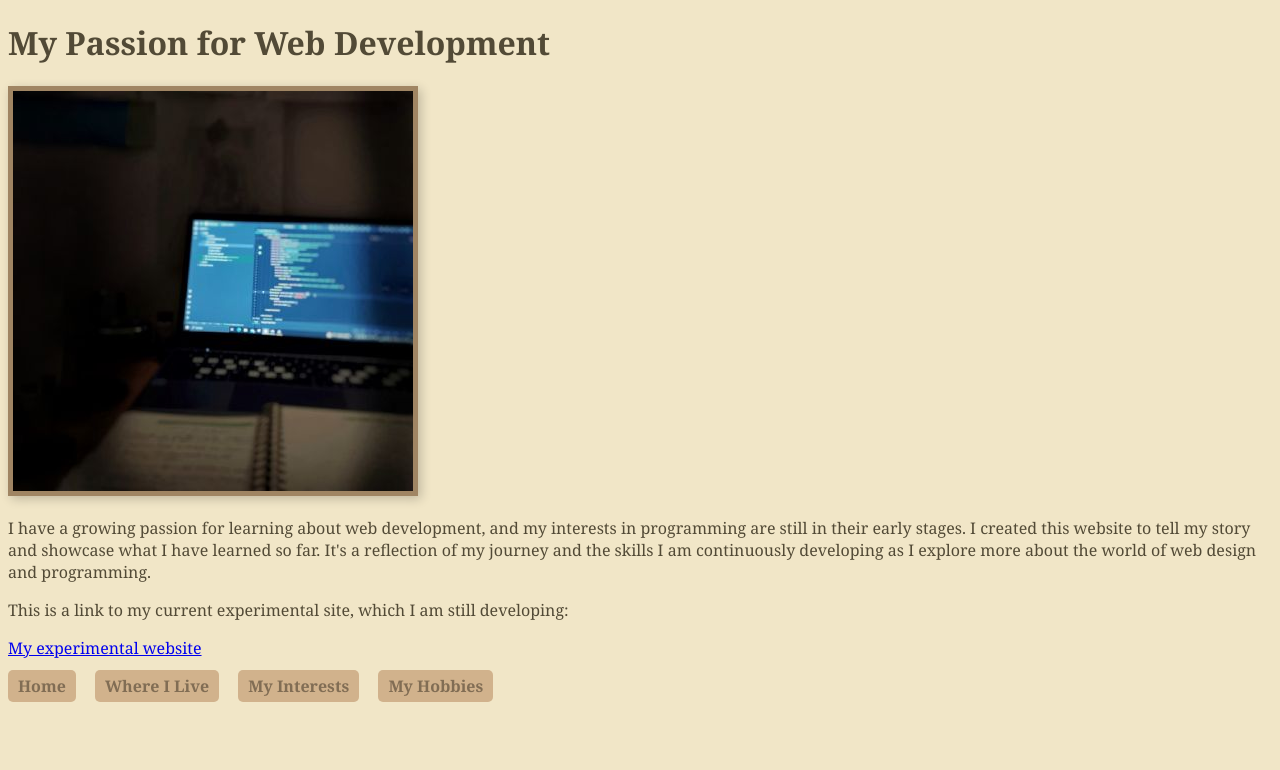
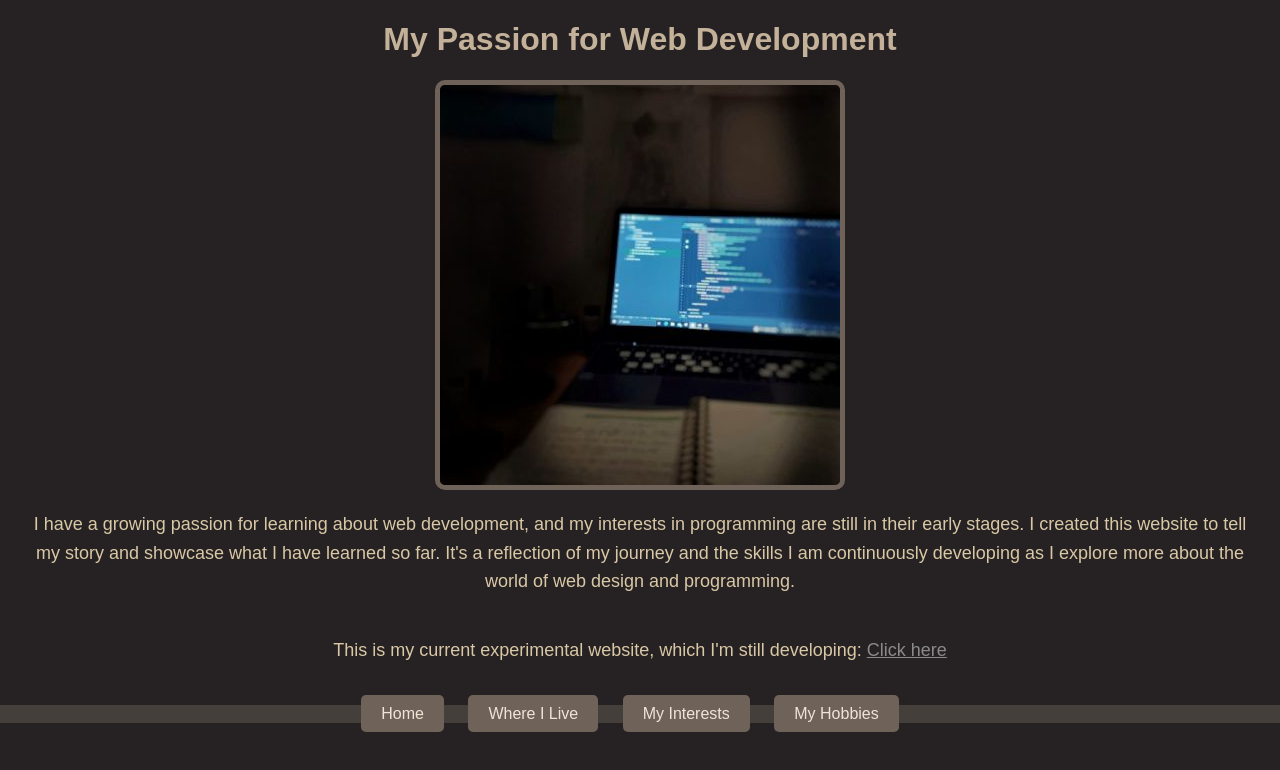
Before and after one commit to Almasri034/Personal-Site, a plain HTML site: page interests/interests.html in a window 1280 px wide. Drawn offline with Linux system fonts and the light colour scheme.

Commit message:
Your update message

```diff
--- a/interests/interests.html
+++ b/interests/interests.html
@@ -6,59 +6,74 @@
     <title>My Interests</title>
     <style>
         body {
-            background-color: #f1e6c7; /* لون خلفية فينتج فاتح */
-            color: #524a36; /* لون النص بني داكن */
-            font-family: 'Georgia', serif; /* خط كلاسيكي */
+            font-family: 'Arial', sans-serif;
+            background-color: #262123;
+            color: #d9c8a5;
+            margin: 0;
+            padding: 0;
         }
-
-        h1, p {
-            color: #524a36; /* لون النص */
+        h1 {
+            text-align: center;
+            color: #c3b299;
         }
-
         nav ul {
             list-style-type: none;
             padding: 0;
+            text-align: center;
+            margin: 60px 0;
+            background-color: #453f3c;
+        }
+        nav ul li {
+            display: inline;
+            margin-right: 20px;
+        }
+        nav ul li a {
+            text-decoration: none;
+            color: #f0e4d7;
+            padding: 10px 20px;
+            border-radius: 5px;
+            background-color: #6e6259;
+        }
+        nav ul li a:hover {
+            background-color: #877e72;
+        }
+        img {
+            display: block;
+            margin: 20px auto;
+            border: 5px solid #6e6259;
+            border-radius: 10px;
+        }
+        p {
+            text-align: center;
+            font-size: 18px;
+            line-height: 1.6;
+            margin: 20px;
+        }
+        .move-down{
+            position: relative;
+            top: 20px;
+        }
+        .highlight-link {
+            color: #8a8a8a; /* اختر اللون الذي تريده */
         }
 
-        nav ul li {
-            display: inline;
-            margin-right: 15px;
-        }
-
-        nav ul li a {
-            color: #816d54; /* لون فينتج ناعم */
-            text-decoration: none;
-            font-weight: bold;
-            padding: 5px 10px;
-            background-color: #d1b28c; /* لون خلفية فاتح */
-            border-radius: 5px;
-        }
-
-        nav ul li a:hover {
-            color: #a08563; /* لون عند التمرير */
-        }
-
-        img {
-            border: 5px solid #a08563; /* إطار فينتج */
-            box-shadow: 3px 3px 10px rgba(0, 0, 0, 0.2);
-            width: 400px;
-            height: 400px;
+        .highlight-link:hover {
+            color: #2e4877; /* لون الرابط عند المرور فوقه */
         }
     </style>
 </head>
 <body>
     <h1>My Passion for Web Development</h1>
-    <p><img src="learn (1).jpg" alt="Web Development Passion"></p>
+    <p><img src="learn (1).jpg" alt="Learning Web Development"></p>
     <p>I have a growing passion for learning about web development, and my interests in programming are still in their early stages. I created this website to tell my story and showcase what I have learned so far. It's a reflection of my journey and the skills I am continuously developing as I explore more about the world of web design and programming.</p>
 
-    <p>This is a link to my current experimental site, which I am still developing:</p>
-    <p><a href="https://almasri034.github.io/wissenschaft/" target="_blank">My experimental website</a></p>
+    <p class="move-down">This is my current experimental website, which I'm still developing: <a href="https://almasri034.github.io/wissenschaft/" target="_blank" class="highlight-link">Click here</a></p>
 
     <nav>
         <ul>
             <li><a href="../index.html">Home</a></li>
             <li><a href="../where/where.html">Where I Live</a></li>
-            <li><a href="interests.html">My Interests</a></li>
+            <li><a href="../interests/interests.html">My Interests</a></li>
             <li><a href="../hoppy/hoppy.html">My Hobbies</a></li>
         </ul>
     </nav>
```
Also changed, not shown: hoppy/hoppy.html (+44 -51 lines), index.html (+43 -31 lines), where/where.html (+45 -32 lines).
